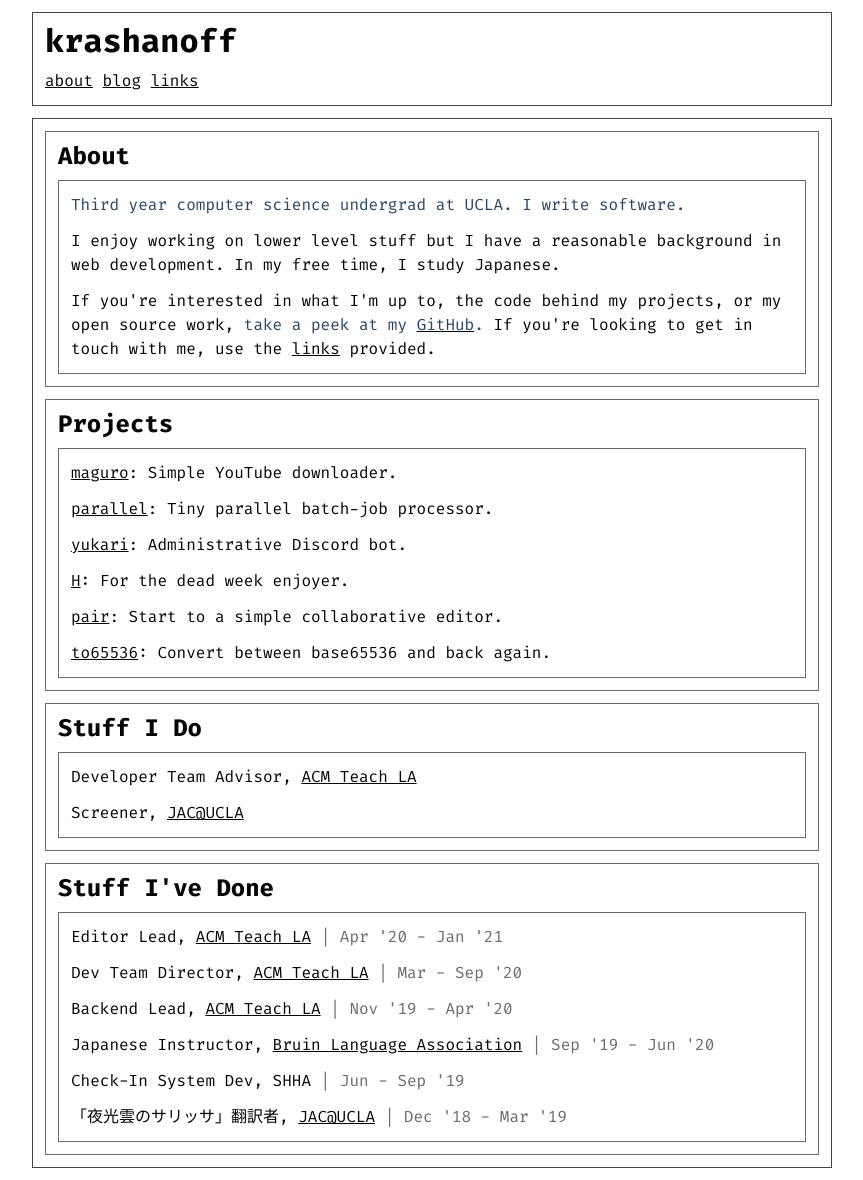
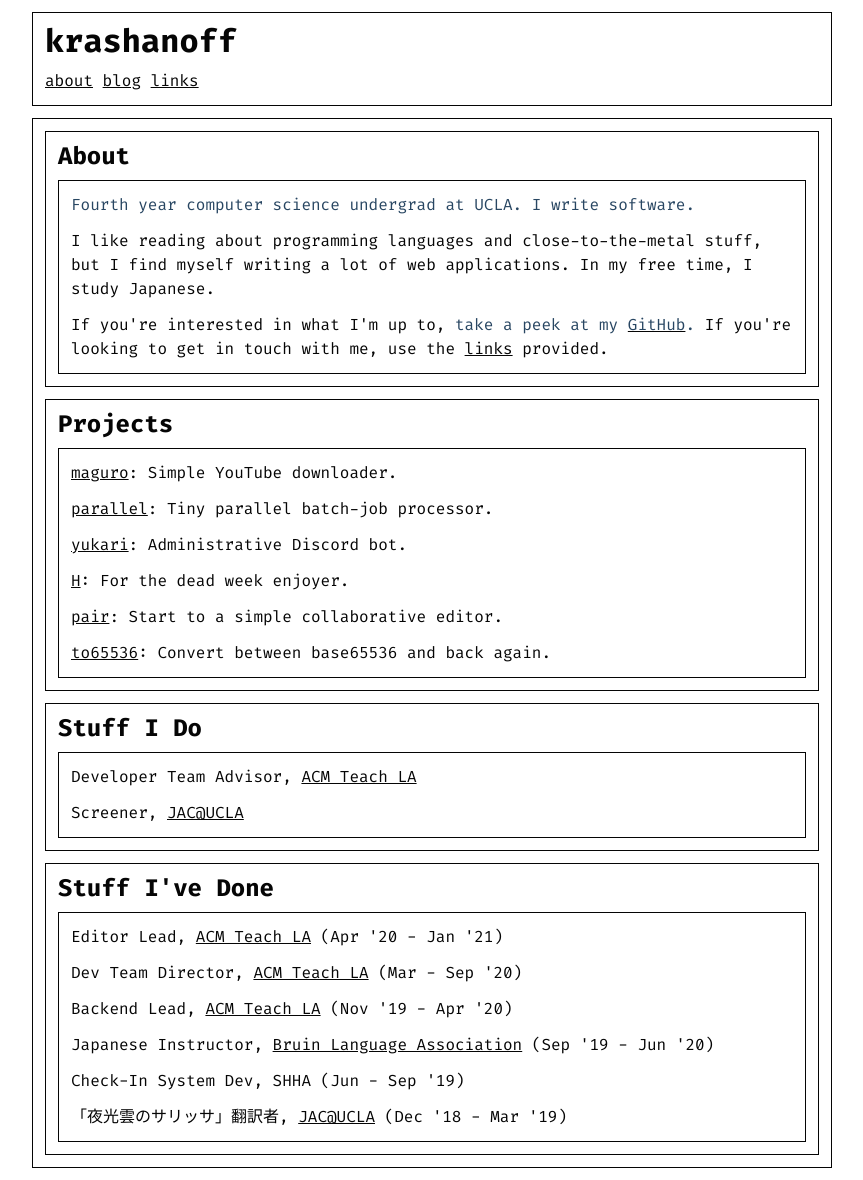
Before and after one commit to krashanoff/whoami, a Jekyll site: the page built from index.html, in a window 1280 px wide. Shown: the whole page, without its empty margins (208-1071 px from the left). Built offline with Jekyll 4.4.1, drawn with Linux system fonts in a browser that asks for light colours.

Commit message:
Update for fourth year.

```diff
--- a/base.scss
+++ b/base.scss
@@ -4,11 +4,6 @@
 $fn: 'Fira Code', monospace;
 $bg: #fff;
 $fg: #050505;
-
-$darkest: lighten($fg, 25%);
-$brightest: darken($bg, 25%);
-$darker: lighten($darkest, 15%);
-$brighter: darken($brightest, 15%);
 
 $accent: mix($fg, #2c4d6c, 10%);
 $border-size: thin;
@@ -21,22 +16,22 @@ $div-pad: 0.75rem;
 }
 
 ::selection {
-    background: $brighter;
-    color: $darkest;
+    background: $fg;
+    color: $bg;
 }
 ::-moz-selection {
-    background: $brighter;
-    color: $darkest;
+    background: $fg;
+    color: $bg;
 }
 
 .darker {
-    color: $darker;
+    color: $fg;
 }
 .brighter {
-    color: $brighter;
+    color: $bg;
 }
 .brightest {
-    color: $brightest;
+    color: $bg;
 }
 .accent {
     color: $accent;
@@ -68,10 +63,10 @@ body {
 
     // boxes
     div {
-        border: $border-size solid $darkest;
+        border: $border-size solid $fg;
 
         div {
-            border: $border-size solid $darker;
+            border: $border-size solid $fg;
         }
     }
 
@@ -119,6 +114,6 @@ img {
 }
 
 blockquote {
-    color: $brighter;
+    color: $bg;
     margin: 0 $div-pad;
 }
--- a/index.html
+++ b/index.html
@@ -6,13 +6,17 @@ layout: default
     <h2>About</h2>
     <div>
         <p>
-            <span class='accent'>Third year computer science undergrad at UCLA. I write software.</span>
+            <span class='accent'>Fourth year computer science undergrad at UCLA. I write software.</span>
         </p>
         <p>
-            I enjoy working on lower level stuff but I have a reasonable background in web development. In my free time, I study Japanese.
+            I like reading about programming languages and close-to-the-metal stuff, but I find myself
+            writing a lot of web applications. In my free time, I study Japanese.
         </p>
         <p>
-            If you're interested in what I'm up to, the code behind my projects, or my open source work, <span class='accent'>take a peek at my <a href='https://github.com/krashanoff' rel='noopener noreferrer' target='_blank'>GitHub</a>.</span> If you're looking to get in touch with me, use the <a href='{{ site.baseurl }}/links'>links</a> provided.
+            If you're interested in what I'm up to, <span class='accent'>take a peek at my
+            <a href='https://github.com/krashanoff' rel='noopener noreferrer' target='_blank'>GitHub</a>.
+            </span> If you're looking to get in touch with me, use the <a href='{{ site.baseurl }}/links'>links</a>
+            provided.
         </p>
     </div>
 </div>
@@ -53,7 +57,7 @@ layout: default
             {% for p in site.data.positions.prior %}
             <li>
                 {{ p.title }}{% if p.org %}, {% if p.href %}<a href='{{ p.href }}' rel='noopener noreferrer' target='_blank'>{% endif %}{{ p.org }}{% if p.href %}</a>{% endif %}{% endif %}
-                <span class='darker'> | {{ p.date }}</span>
+                ({{ p.date }})
             </li>
             {% endfor %}
         </ul>
```
